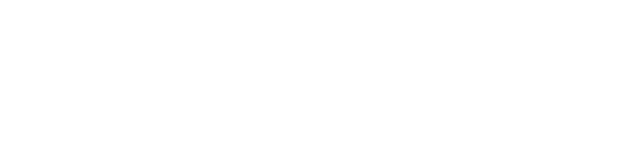
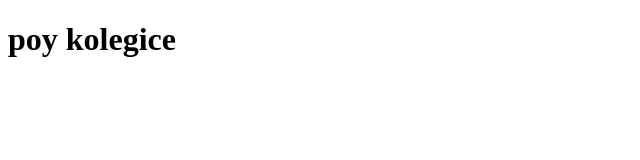
Before and after one commit to jelenakaran/git-vezba, a plain HTML site: page index.html in a window 1280 px wide. Shown: the whole page, without its empty margins (0-640 px from the left). Drawn offline with Linux system fonts and the light colour scheme.

Commit message:
dodat header

```diff
--- a/index.html
+++ b/index.html
@@ -4,6 +4,10 @@
 	<title>git vezba</title>
 </head>
 <body>
-
+	<header>
+		<h1>
+			poy kolegice
+		</h1>
+	</header>
 </body>
 </html>
```
